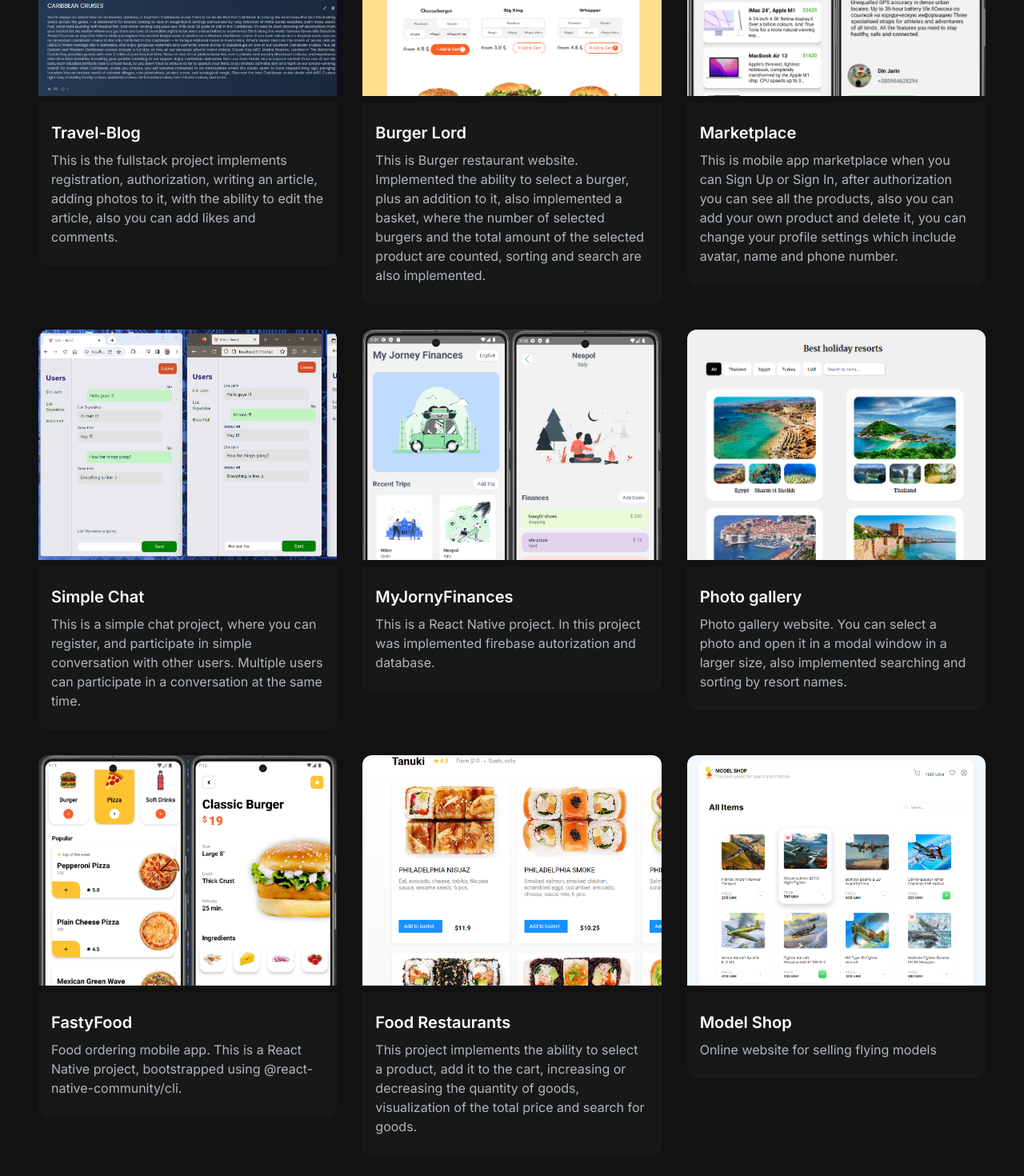
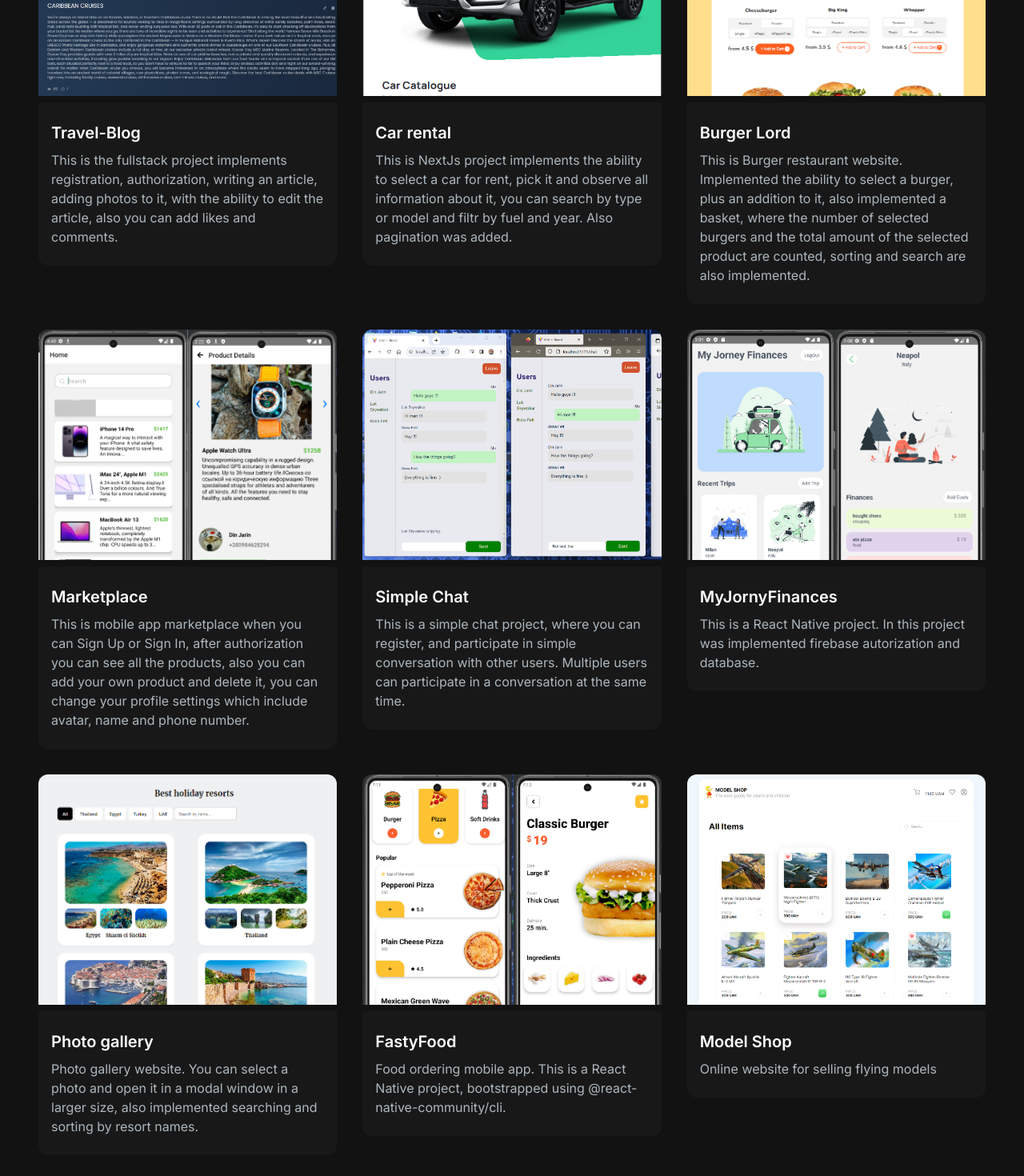
Before and after one commit to Saoa35/my-portfolio-website, a Next.js app: page / in a window 1280 px wide. Shown: the part 1440-2910 px from the top of the page at 80% size. Built offline with nearby package versions, Linux system fonts and the light colour scheme.

Commit message:
* added new project

```diff
--- a/src/app/components/ProjectsSection.jsx
+++ b/src/app/components/ProjectsSection.jsx
@@ -18,6 +18,16 @@
   },
   {
     id: 2,
+    title: "Car rental",
+    description:
+      " This is NextJs project implements the ability to select a car for rent, pick it and observe all information about it,  you can search by type or model and filtr by fuel and year. Also pagination was added.",
+    image: "/images/projects/car-rent.png",
+    tag: ["All", "Web"],
+    gitUrl: "https://github.com/Saoa35/car_rental",
+    previewUrl: "https://car-rental-tau-nine.vercel.app/",
+  },
+  {
+    id: 3,
     title: "Burger Lord",
     description:
       "This is Burger restaurant website. Implemented the ability to select a burger, plus an addition to it, also implemented a basket, where the number of selected burgers and the total amount of the selected product are counted, sorting and search are also implemented.",
@@ -27,7 +37,7 @@
     previewUrl: "/",
   },
   {
-    id: 3,
+    id: 4,
     title: "Marketplace",
     description:
       "This is mobile app marketplace when you can Sign Up or Sign In, after authorization you can see all the products, also you can add your own product and delete it, you can change your profile settings which include avatar, name and phone number.",
@@ -37,7 +47,7 @@
     previewUrl: "/",
   },
   {
-    id: 4,
+    id: 5,
     title: "Simple Chat",
     description:
       "This is a simple chat project, where you can register, and participate in simple conversation with other users. Multiple users can participate in a conversation at the same time.",
@@ -47,7 +57,7 @@
     previewUrl: "/",
   },
   {
-    id: 5,
+    id: 6,
     title: "MyJornyFinances",
     description:
       "This is a  React Native project. In this project was implemented firebase autorization and database.",
@@ -57,7 +67,7 @@
     previewUrl: "/",
   },
   {
-    id: 6,
+    id: 7,
     title: "Photo gallery",
     description:
       "Photo gallery website. You can select a photo and open it in a modal window in a larger size, also implemented searching and sorting by resort names. ",
@@ -67,7 +77,7 @@
     previewUrl: "https://photo-gallery-saoa35.vercel.app/",
   },
   {
-    id: 7,
+    id: 8,
     title: "FastyFood",
     description:
       "Food ordering mobile app. This is a React Native project, bootstrapped using @react-native-community/cli.",
@@ -76,16 +86,16 @@
     gitUrl: "https://github.com/Saoa35/FastyFood-mobile-app",
     previewUrl: "/",
   },
-  {
-    id: 8,
-    title: "Food Restaurants",
-    description:
-      "This project implements the ability to select a product, add it to the cart, increasing or decreasing the quantity of goods, visualization of the total price and search for goods.",
-    image: "/images/projects/food-restaurantes.png",
-    tag: ["All", "Web"],
-    gitUrl: "https://github.com/Saoa35/Food-Restaurants",
-    previewUrl: "/",
-  },
+  // {
+  //   id: 8,
+  //   title: "Food Restaurants",
+  //   description:
+  //     "This project implements the ability to select a product, add it to the cart, increasing or decreasing the quantity of goods, visualization of the total price and search for goods.",
+  //   image: "/images/projects/food-restaurantes.png",
+  //   tag: ["All", "Web"],
+  //   gitUrl: "https://github.com/Saoa35/Food-Restaurants",
+  //   previewUrl: "/",
+  // },
   {
     id: 9,
     title: "Model Shop",
```
Also changed, not shown: public/images/projects/car-rent.png (added), public/images/projects/food-restaurantes.png (deleted).
